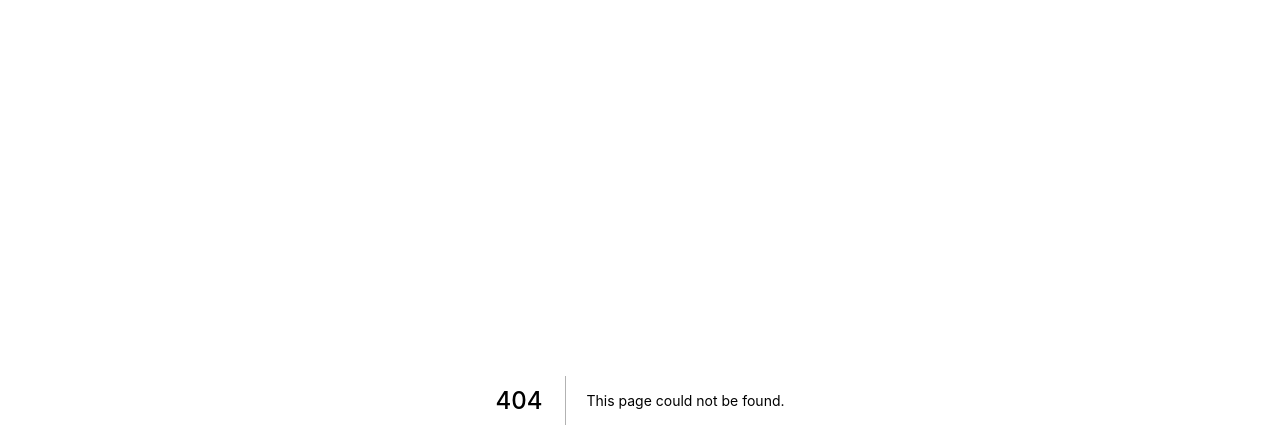
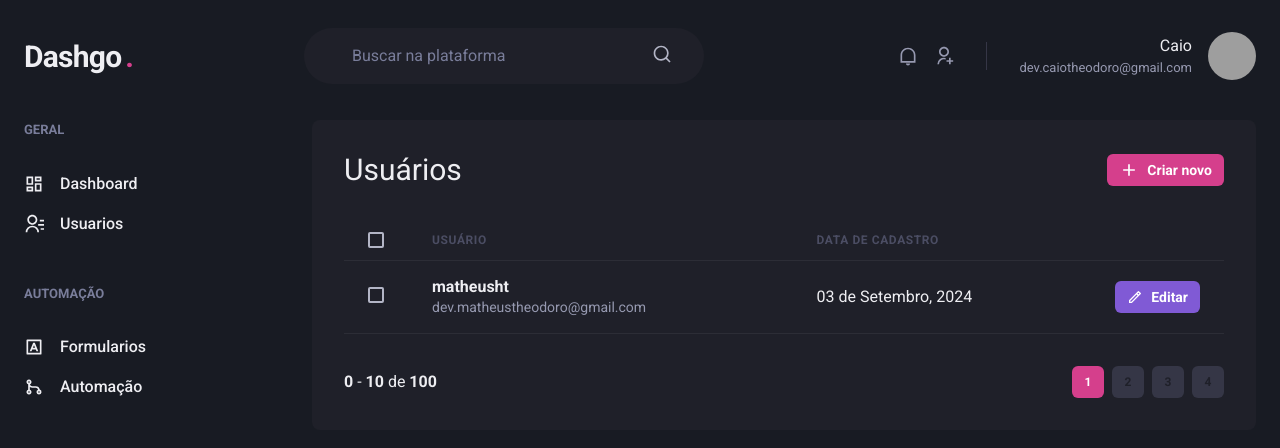
Before and after one commit to matheusht/dashgo, a Next.js app: page /users in a window 1280 px wide. Before the commit this address had no page. Shown: the top 448 px of the page. Built offline with nearby package versions, Linux system fonts and the light colour scheme; grey boxes are pictures that could not be loaded.

Commit message:
apexchart stylization changes

```diff
--- /dev/null
+++ b/src/components/Pagination.tsx
@@ -0,0 +1,61 @@
+import { Box, Button, Stack } from "@chakra-ui/react";
+
+export function Pagination() {
+    return (
+        <Stack
+            direction="row"
+            mt="8"
+            justify="space-between"
+            alignItems="center"
+            spacing="6"
+        >
+            <Box>
+                <strong>0</strong> - <strong>10</strong> de <strong>100</strong>
+            </Box>
+            <Stack direction="row" spacing="2">
+                <Button size="sm"
+                    fontSize="xs"
+                    width="4"
+                    colorScheme="pink"
+                    disabled
+                    _disabled={{
+                        bgColor: 'pink.500',
+                        cursor: 'default',
+                    }}
+                >
+                    1
+                </Button>
+                <Button size="sm"
+                    fontSize="xs"
+                    width="4"
+                    bgColor="gray.700"
+                    _hover={{
+                        bg: 'gray.500'
+                    }}
+                >
+                    2
+                </Button>
+                <Button size="sm"
+                    fontSize="xs"
+                    width="4"
+                    bgColor="gray.700"
+                    _hover={{
+                        bg: 'gray.500'
+                    }}
+                >
+                    3
+                </Button>
+                <Button size="sm"
+                    fontSize="xs"
+                    width="4"
+                    bgColor="gray.700"
+                    _hover={{
+                        bg: 'gray.500'
+                    }}
+                >
+                    4
+                </Button>
+            </Stack>
+        </Stack>
+    );
+}
--- /dev/null
+++ b/src/pages/users/index.tsx
@@ -0,0 +1,77 @@
+import { Box, Button, Checkbox, Flex, Heading, Icon, Table, Tbody, Td, Text, Th, Thead, Tr } from "@chakra-ui/react";
+import { RiAddLine, RiPencilLine } from "react-icons/ri";
+
+import { Header } from "../../components/Header";
+import { Sidebar } from "../../components/Form/Sidebar";
+import { Pagination } from "../../components/Pagination";
+
+export default function UserList() {
+    return (
+        <Box>
+            <Header />
+
+            <Flex w="100%" my="6" maxWidth={1480} mx="auto" px="6">
+                <Sidebar />
+
+                <Box flex="1" borderRadius={8} bg="gray.800" p="8">
+                    <Flex mb="8" justify="space-between" align="center">
+
+
+
+                        <Heading size="lg" fontWeight="normal">Usuários</Heading>
+
+                        <Button
+                            as="a"
+                            size="sm"
+                            fontSize="sm"
+                            colorScheme="pink"
+                            leftIcon={<Icon as={RiAddLine} fontSize="20" />}
+                        >
+                            Criar novo
+                        </Button>
+
+                    </Flex>
+                    <Table colorScheme="whiteAlpha">
+                        <Thead>
+                            <Tr>
+                                <Th px="6" color="gray.300" w="8">
+                                    <Checkbox colorScheme="pink" />
+                                </Th>
+                                <Th>Usuário</Th>
+                                <Th>Data de cadastro</Th>
+                                <Th w="8"></Th>
+                            </Tr>
+                        </Thead>
+                        <Tbody>
+                            <Tr>
+                                <Td px="6">
+                                    <Checkbox colorScheme="pink" />
+                                </Td>
+                                <Td>
+                                    <Box>
+                                        <Text fontWeight="bold">matheusht</Text>
+                                        <Text fontSize="sm" color="gray.300">dev.matheustheodoro@gmail.com</Text>
+                                    </Box>
+                                </Td>
+                                <Td>03 de Setembro, 2024</Td>
+                                <Td>
+                                    <Button
+                                        as="a"
+                                        size="sm"
+                                        fontSize="sm"
+                                        colorScheme="purple"
+                                        leftIcon={<Icon as={RiPencilLine} fontSize="16" />}
+                                    >
+                                        Editar
+                                    </Button>
+                                </Td>
+                            </Tr>
+                        </Tbody>
+                    </Table>
+
+                    <Pagination />
+                </Box>
+            </Flex >
+        </Box >
+    );
+}
```
Also changed, not shown: src/pages/dashboard.tsx (+53 -4 lines), src/pages/users/create.tsx (added, +19 -0 lines).
